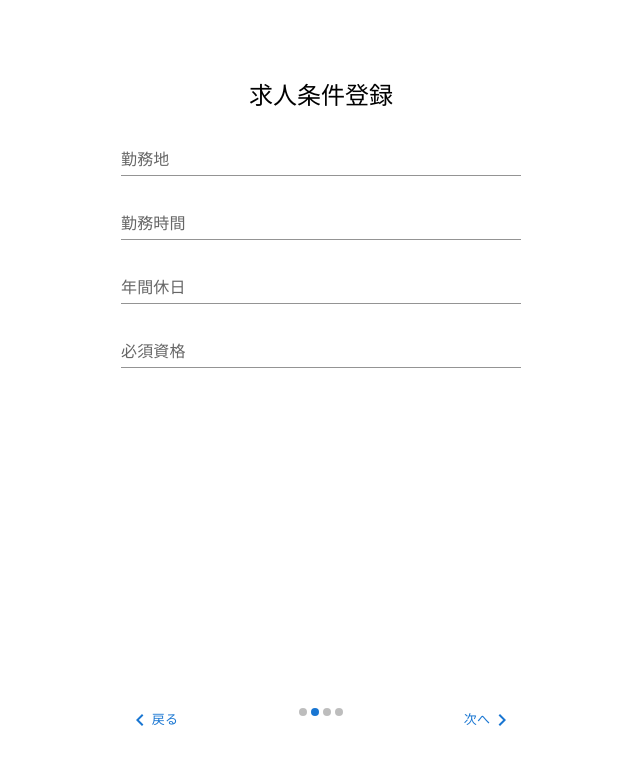
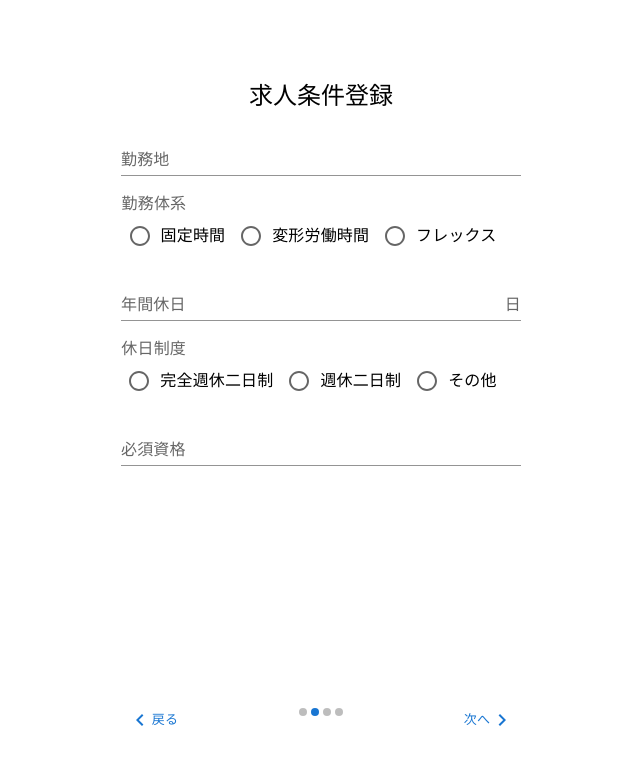
Before and after one commit to hayatosuzuki3228/CVAISotuken, a React (Vite) app: page /addcompany in a window 1280 px wide. Both pictures are taken after a click on the button "次へ". Shown: the top 764 px of the page, without its empty margins (319-959 px from the left). Built offline with nearby package versions, Linux system fonts and the light colour scheme.

Commit message:
登録画面続き

```diff
--- a/src/Page/Companyadd/addcompany.jsx
+++ b/src/Page/Companyadd/addcompany.jsx
@@ -6,17 +6,23 @@ import {
   Box,
   Checkbox,
   FormGroup,
+  FormControl,
+  FormLabel,
   FormControlLabel,
+  Grid,
   InputAdornment,
   MobileStepper,
   TextField,
   Typography,
+  Radio,
+  RadioGroup,
 } from "@mui/material";
 import KeyboardArrowLeft from "@mui/icons-material/KeyboardArrowLeft";
 import KeyboardArrowRight from "@mui/icons-material/KeyboardArrowRight";
-import { industry, occupation } from "../Companyadd/companydata";
+import { industry, occupation, person } from "../Companyadd/companydata";
 import companies from "../Matching/matchtable";
 import CompanyDetails from "./companysarch";
+import { alignProperty } from "@mui/material/styles/cssUtils";
 
 export function Addcompany() {
   const theme = useTheme();
@@ -25,6 +31,9 @@ export function Addcompany() {
   const [capital, setCapital] = useState("");
   const [sales, setSales] = useState("");
   const [employees, setEmployees] = useState("");
+  const [area, setArea] = useState("");
+  const [holiday, setHoliday] = useState("");
+  const [selectperson, setSelectPerson] = useState([]);
 
   //ステッパー
   const handleNext = () => {
@@ -54,6 +63,18 @@ export function Addcompany() {
   function addCommas(number) {
     return number.toString().replace(/\B(?=(\d{3})+(?!\d))/g, ",");
   }
+
+  const handlePerson = (event) => {
+    const value = event.target.name;
+    setSelectPerson((prevSelected) => {
+      if (prevSelected.includes(value)) {
+        return prevSelected.filter((item) => item !== value);
+      } else if (prevSelected.length < 3) {
+        return [...prevSelected, value];
+      }
+      return prevSelected;
+    });
+  };
 
   // ステップごとのコンテンツ
   const getStepContent = (step) => {
@@ -139,17 +160,64 @@ export function Addcompany() {
             }}
           >
             <Typography variant="h5">求人条件登録</Typography>
-            <TextField label="勤務地" variant="standard" sx={{ width: 400 }} />
             <TextField
-              label="勤務時間"
+              label="勤務地"
               variant="standard"
               sx={{ width: 400 }}
+              value={area}
             />
+            <FormControl>
+              <FormLabel sx={{ ml: -1 }}>勤務体系</FormLabel>
+              <RadioGroup row>
+                <FormControlLabel
+                  value="fulltime"
+                  control={<Radio />}
+                  label="固定時間"
+                />
+                <FormControlLabel
+                  value="variable"
+                  control={<Radio />}
+                  label="変形労働時間"
+                />
+                <FormControlLabel
+                  value="flex"
+                  control={<Radio />}
+                  label="フレックス"
+                />
+              </RadioGroup>
+            </FormControl>
             <TextField
               label="年間休日"
               variant="standard"
               sx={{ width: 400 }}
+              value={holiday}
+              onChange={(e) => valuechange(e, setHoliday)}
+              InputProps={{
+                endAdornment: (
+                  <InputAdornment position="end">日</InputAdornment>
+                ),
+              }}
             />
+            <FormControl>
+              <FormLabel sx={{ ml: -1 }}>休日制度</FormLabel>
+              <RadioGroup row>
+                <FormControlLabel
+                  value="fulltwoday"
+                  control={<Radio />}
+                  label="完全週休二日制"
+                />
+                <FormControlLabel
+                  value="twoday"
+                  control={<Radio />}
+                  label="週休二日制"
+                />
+                <FormControlLabel
+                  value="other"
+                  control={<Radio />}
+                  label="その他"
+                />
+              </RadioGroup>
+            </FormControl>
             <TextField
               label="必須資格"
               variant="standard"
@@ -169,37 +237,8 @@ export function Addcompany() {
               gap: 2,
             }}
           >
-            <Typography variant="h5">福利厚生登録</Typography>
+            <Typography variant="h5">募集学科登録</Typography>
 
-            <FormGroup>
-              <FormControlLabel
-                control={<Checkbox defaultChecked />}
-                label="社会保険"
-              />
-              <FormControlLabel
-                control={<Checkbox defaultChecked />}
-                label="退職金制度"
-              />
-              <FormControlLabel
-                control={<Checkbox defaultChecked />}
-                label="確定拠出型年金"
-              />
-            </FormGroup>
-          </Box>
-        );
-      case 3:
-        return (
-          <Box
-            sx={{
-              display: "flex",
-              justifyContent: "center",
-              flexDirection: "column",
-              alignItems: "center",
-              mt: "10vh",
-              gap: 2,
-            }}
-          >
-            <Typography variant="h5">募集学科登録</Typography>
             <FormGroup>
               <FormControlLabel
                 control={<Checkbox defaultChecked />}
@@ -225,6 +264,53 @@ export function Addcompany() {
                 control={<Checkbox defaultChecked />}
                 label="機械・CADデザイン"
               />
+            </FormGroup>
+          </Box>
+        );
+      case 3:
+        return (
+          <Box
+            sx={{
+              display: "flex",
+              justifyContent: "center",
+              flexDirection: "column",
+              alignItems: "center",
+              mt: "10vh",
+              gap: 2,
+            }}
+          >
+            <Typography variant="h5">求める人物像</Typography>
+            <FormLabel>当てはまる上位3つの項目を選択してください</FormLabel>
+            <FormGroup>
+              <Grid container spacing={2} justifyContent="center">
+                {person.map((person, index) => (
+                  <Grid item xs={6} key={index}>
+                    <FormControlLabel
+                      control={
+                        <Checkbox
+                          sx={{ ml: "20%", mr: -10 }}
+                          name={person}
+                          checked={selectperson.includes(person)}
+                          onChange={handlePerson}
+                          disabled={
+                            !selectperson.includes(person) &&
+                            selectperson.length >= 3
+                          }
+                        />
+                      }
+                      label={
+                        <Typography noWrap sx={{ ml: "30%", mr: 0 }}>
+                          {person}
+                        </Typography>
+                      }
+                      style={{
+                        width: "100%",
+                        textAlign: "center",
+                      }}
+                    />
+                  </Grid>
+                ))}
+              </Grid>
             </FormGroup>
           </Box>
         );
--- a/src/Page/Companyadd/companydata.js
+++ b/src/Page/Companyadd/companydata.js
@@ -1,3 +1,4 @@
+//業種
 export const industry = [
   { title: "農業，林業" },
   { title: "漁業" },
@@ -21,6 +22,7 @@ export const industry = [
   { title: "分類不能の産業" },
 ];
 
+//職種
 export const occupation = [
   { title: "事務・管理系" },
   { title: "企画・マーケティング系" },
@@ -34,3 +36,19 @@ export const occupation = [
   { title: "IT系" },
   { title: "教育・保育・公共サービス系" },
 ];
+
+//求める人物像
+export const person = [
+  "真面目",
+  "コミュニケーション能力",
+  "誠実",
+  "素直",
+  "チームワーク",
+  "責任感",
+  "柔軟性",
+  "リーダーシップ",
+  "自己管理",
+  "創造力",
+  "向上心",
+  "課題解決力",
+];
```
